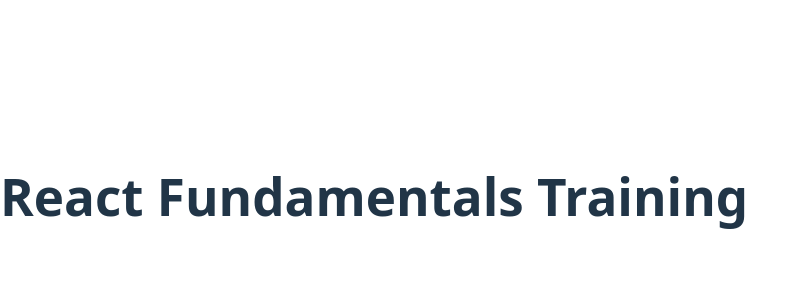
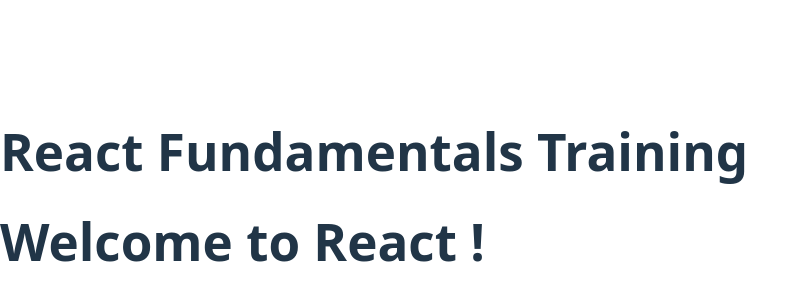
Before and after one commit to GuptaHarry/VConstruct-React-Training, a React (Vite) app: page / in a window 1280 px wide. Shown: the part 204-504 px from the top of the page, without its empty margins (0-808 px from the left). Built offline with nearby package versions, Linux system fonts and the light colour scheme.

Commit message:
Question 1 solution updated

```diff
--- a/src/App.jsx
+++ b/src/App.jsx
@@ -4,6 +4,7 @@
   return (
     <>
       <Header props = {"React Fundamentals Training"}/>
+      <h1>Welcome to React !</h1>
     </>
   )
 }
```
